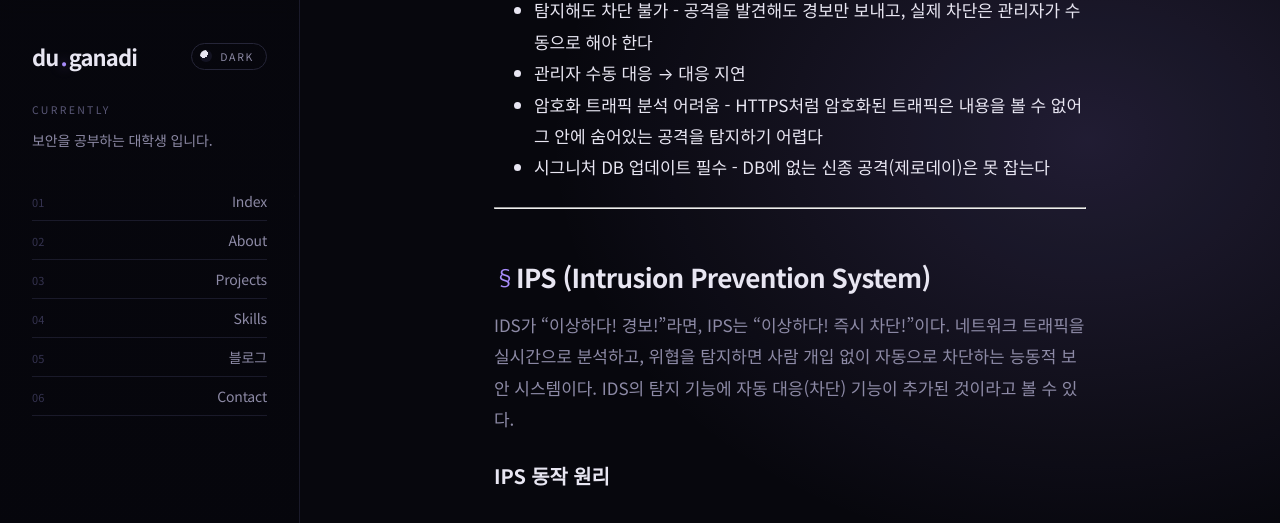
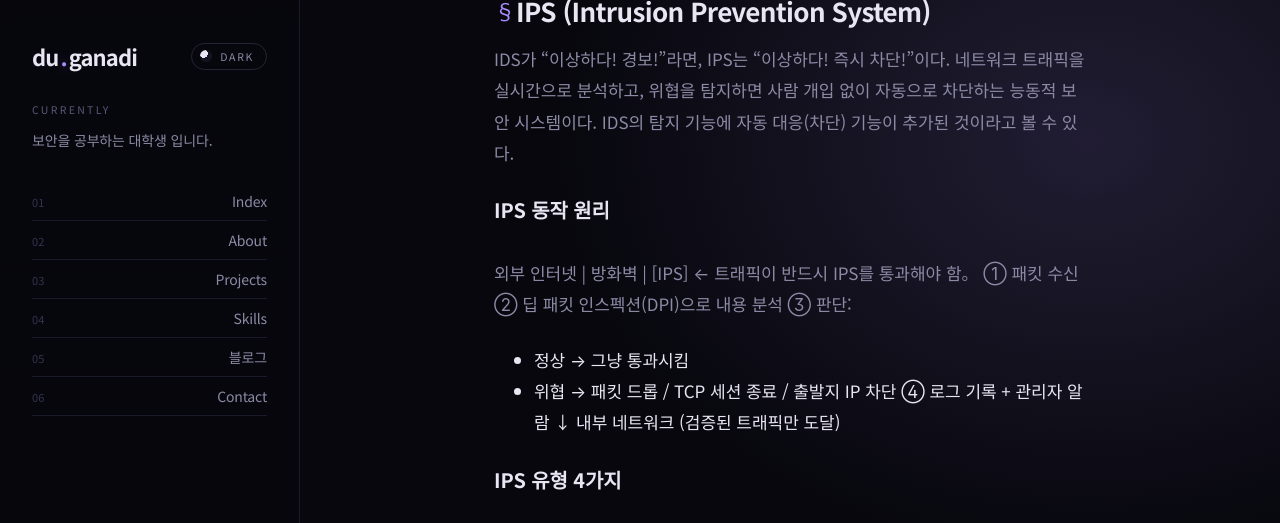
Before and after one commit to duduganadi/duduganadi.github.io, a Jekyll site: the page built from _posts/2026-05-29-IDSIPS.md, in a window 1280 px wide and 1400 px high, scrolled down 2816 px. Shown: the top 523 px of the window. Built offline with Jekyll 4.4.1, drawn with Linux system fonts in a browser that asks for light colours; some of the changed text lies outside the part shown; grey boxes are pictures that could not be loaded.

Commit message:
Update 2026-05-29-IDSIPS.md

```diff
--- a/_posts/2026-05-29-IDSIPS.md
+++ b/_posts/2026-05-29-IDSIPS.md
@@ -19,7 +19,16 @@
 IDS는 직접 차단은 할 수 없고 경고만 보내기 때문에 보안 관리자가 문제를 파악해 조치를 취해야 한다.
 
 ### 핵심 동작 방식
-<img width="861" height="525" alt="Image" src="https://github.com/user-attachments/assets/b2fb4535-5386-4de1-90c5-7389dfd51b1a" />
+                        외부 인터넷 - 방화벽 - 스위치
+                                      |
+                   ( 미러링/SPAN 포트로 복사 )
+                                      |
+                               IDS 센서
+                            1. 패킷 수집
+                            2. 패턴 분석
+                            3. 위협 탐지
+                                     |
+                       관리자에게 경보 전송
 
 ### 배치 유형
 
@@ -74,7 +83,19 @@
 IDS의 탐지 기능에 자동 대응(차단) 기능이 추가된 것이라고 볼 수 있다.
 
 ### IPS 동작 원리
-<img width="638" height="645" alt="Image" src="https://github.com/user-attachments/assets/8c9ffe59-0115-43bf-b7f4-36dd8e12a258" />
+외부 인터넷
+        |
+   방화벽
+        |
+[IPS] ← 트래픽이 반드시 IPS를 통과해야 함。
+① 패킷 수신
+② 딥 패킷 인스펙션(DPI)으로 내용 분석
+③ 판단:
+- 정상 → 그냥 통과시킴
+- 위협 → 패킷 드롭 / TCP 세션 종료 / 출발지 IP 차단
+④ 로그 기록 + 관리자 알람
+       ↓
+내부 네트워크 (검증된 트래픽만 도달)
 
 ### IPS 유형 4가지
 
@@ -97,9 +118,10 @@
 ### IPS 차단 방식
 
 - **패킷 드롭 (Packet Drop)** : 악성 패킷을 그냥 버린다
-- <img width="568" height="152" alt="Image" src="https://github.com/user-attachments/assets/202f7f95-e041-4fe4-8486-ae61c0865e1d" />
+공격 패킷 → IPS → [DROP] → 내부 도달 안 함
 - **TCP 세션 리셋 (Session Reset)** : 공격자와 서버 양쪽에 TCP RST 패킷을 보내서 연결을 강제 종료
-<img width="554" height="187" alt="Image" src="https://github.com/user-attachments/assets/6430aae2-d30e-42ab-8dfc-2518ad0990d7" />
+공격자 ←[RST]← IPS →[RST]→ 서버
+연결 강제 종료
 
 ### IPS 탐지 방법
 
@@ -125,14 +147,47 @@
 
 **IPS 와 IDS 차이
 
-| 구분 | IDS | IPS |
-|:----:|:----:|:----:|
-| 역할 | 탐지 + 알림 | 탐지 + 차단 |
-| 위치 | Out-of-band (트래픽 흐름 밖) | In-line (트래픽 흐름 안) |
-| 동작 방식 | 트래픽을 복사해서 분석 | 트래픽을 직접 통과시키며 분석 |
-| 위협 대응 | 관리자에게 경고만 전송 | 자동으로 패킷 차단/드롭 |
-| 서비스 영향 | 거의 없음 | 오탐 시 정상 트래픽도 차단 가능 |
-| 지연 | 없음 | 약간 발생 가능 |
+<table>
+  <thead>
+    <tr>
+      <th>구분</th>
+      <th>IDS</th>
+      <th>IPS</th>
+    </tr>
+  </thead>
+  <tbody>
+    <tr>
+      <td>역할</td>
+      <td>탐지 + 알림</td>
+      <td>탐지 + 차단</td>
+    </tr>
+    <tr>
+      <td>위치</td>
+      <td>Out-of-band (트래픽 흐름 밖)</td>
+      <td>In-line (트래픽 흐름 안)</td>
+    </tr>
+    <tr>
+      <td>동작 방식</td>
+      <td>트래픽을 복사해서 분석</td>
+      <td>트래픽을 직접 통과시키며 분석</td>
+    </tr>
+    <tr>
+      <td>위협 대응</td>
+      <td>관리자에게 경고만 전송</td>
+      <td>자동으로 패킷 차단/드롭</td>
+    </tr>
+    <tr>
+      <td>서비스 영향</td>
+      <td>거의 없음</td>
+      <td>오탐 시 정상 트래픽도 차단 가능</td>
+    </tr>
+    <tr>
+      <td>지연</td>
+      <td>없음</td>
+      <td>약간 발생 가능</td>
+    </tr>
+  </tbody>
+</table>
 
 IDS : 트래픽 차단보다는 모니터링、로그분석이 우선일 대、 오탐으로 인한 서비스 중단이 크게 우려될 때
 
```
